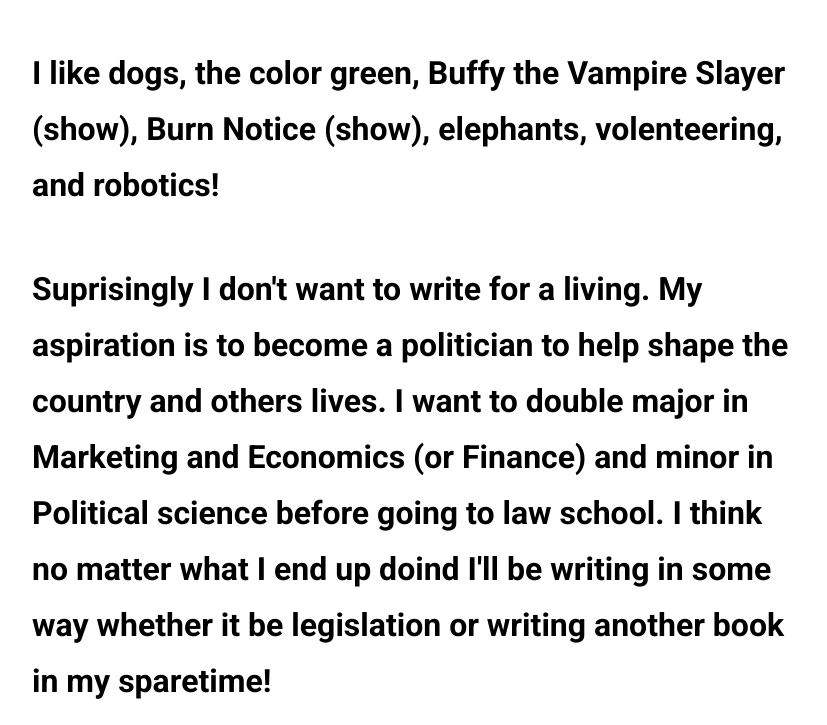
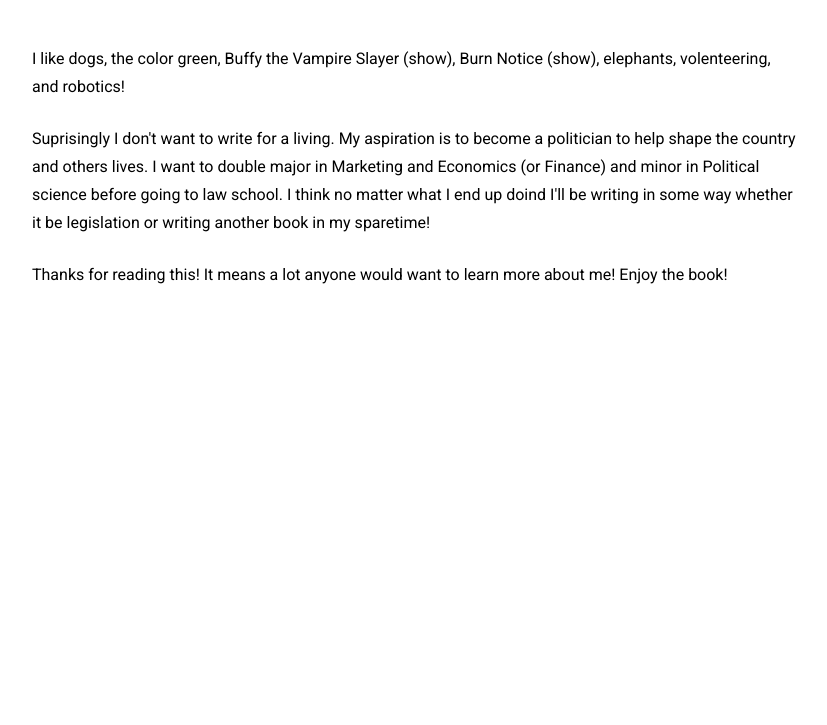
Before and after one commit to hillthethrill/hillthethrill.github.io, a plain HTML site: page aboutme.html in a window 1280 px wide. Shown: the part 675-1400 px from the top of the page, without its empty margins (224-1051 px from the left). After the commit the page ends 1084 px from the top, so only its background shows below. Drawn offline with Linux system fonts and the light colour scheme.

Commit message:
Update aboutme.html

```diff
--- a/aboutme.html
+++ b/aboutme.html
@@ -27,10 +27,10 @@
       <h1>Izzy Hill</h1>
       <p>I am a high school Senior who writes a lot! Since I have this nasty habit of getting bored with the books I have attempted to write, I thought I might actually be able to finsih one if finishing it means I graduate... I make poor choices sometimes.</p>
       <p>I started writing when I moved to a new town in the 8th grade. It was a way for me to express myself while I was too shy to actually do that at the time. Since then I've only actually finished one short story (it was featured on some teen writing website). However, I've started writing around 12 books; creating characters, making outlines for the plot, and getting to the 9th chapter before quitting because I was bored of it. Sophomore year my friends got me interested in FIRST Robotics where I could write for the team. From grants, essays, or sponsorship request emails, I began to form my professional writing voice and began to teach other how to write effectively. I love seeing what I can bring to kids who don't know much or think a lot about writing and I'm hoping I can bring the same to people who read my book(s)!</p>
-      <h1>Dumb Facts About Me:<h1>
+      <h1>Dumb Facts About Me:</h1>
       <p>I like dogs, the color green, Buffy the Vampire Slayer (show), Burn Notice (show), elephants, volenteering, and robotics!</p>
-      <p>Suprisingly I don't want to write for a living. My aspiration is to become a politician to help shape the country and others lives. I want to double major in Marketing and Economics (or Finance) and minor in Political science before going to law school. I think no matter what I end up doind I'll be writing in some way whether it be legislation or writing another book in my sparetime!<p>
-      <p>Thanks for reading this! It means a lot anyone would want to learn more about me! Enjoy the book!
+      <p>Suprisingly I don't want to write for a living. My aspiration is to become a politician to help shape the country and others lives. I want to double major in Marketing and Economics (or Finance) and minor in Political science before going to law school. I think no matter what I end up doind I'll be writing in some way whether it be legislation or writing another book in my sparetime!</p>
+      <p>Thanks for reading this! It means a lot anyone would want to learn more about me! Enjoy the book!</p>
     </div>
     </main>
     <script src="js/index.js"></script>
```
